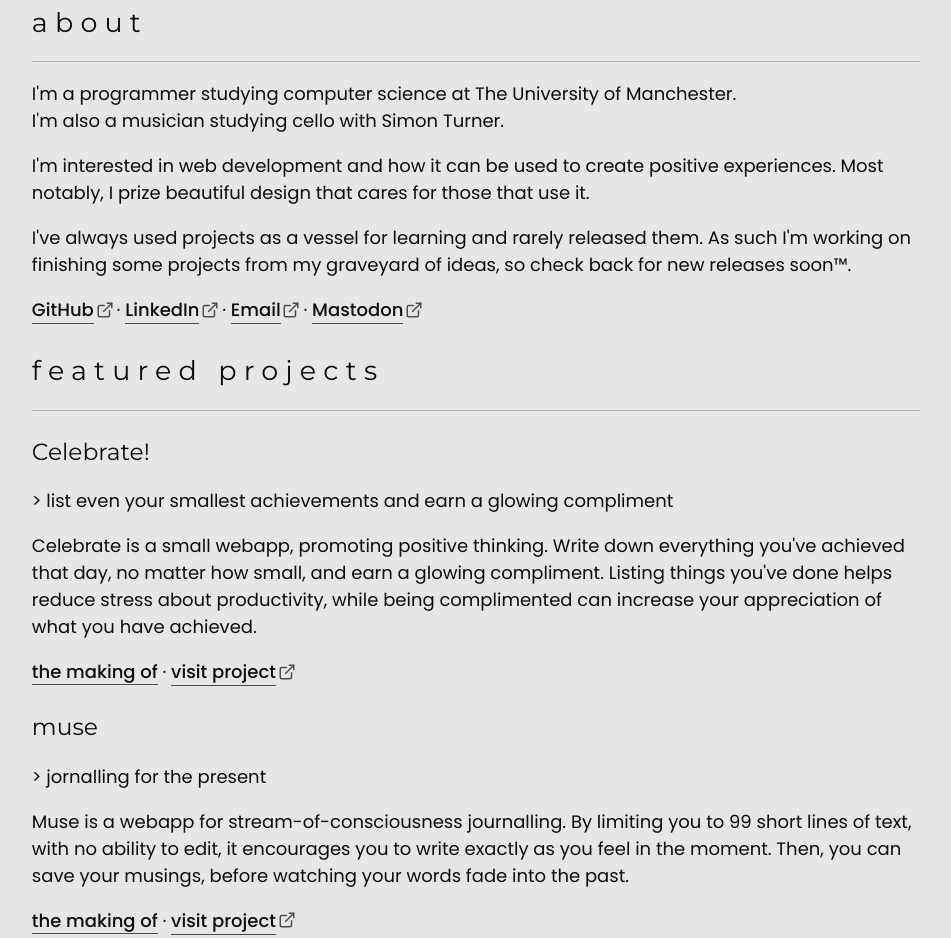
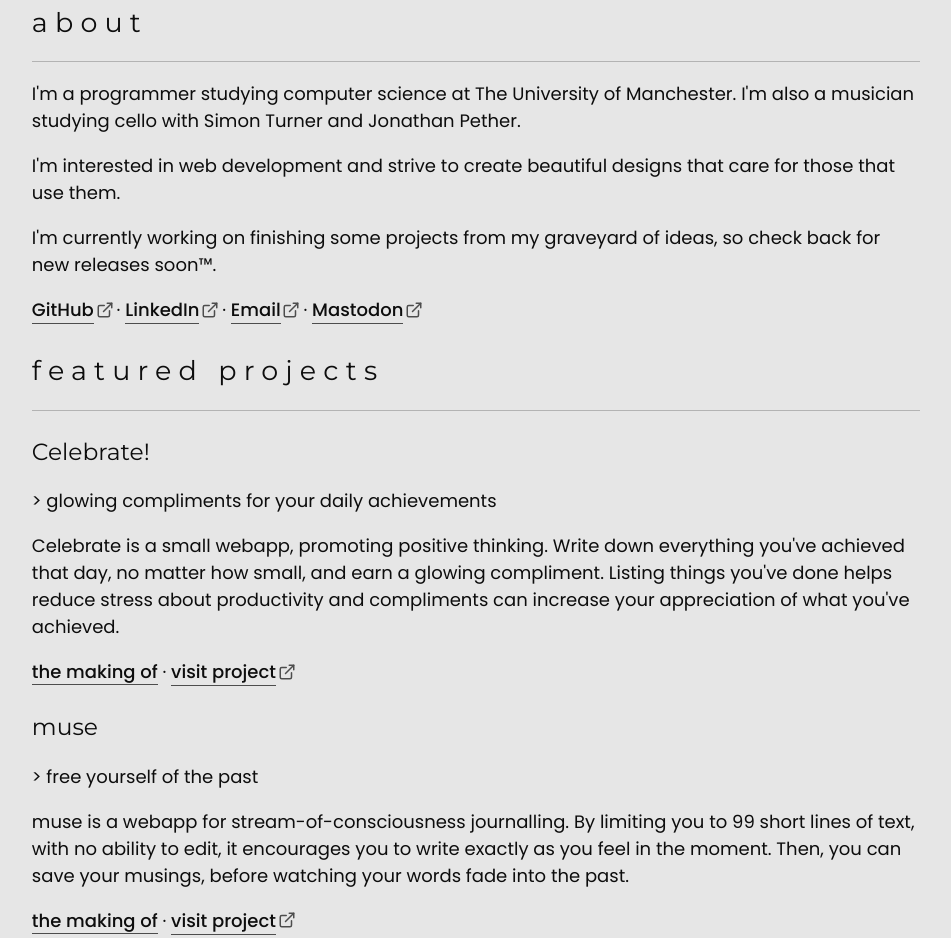
Before and after one commit to f11xter/f11xter.github.io, an Astro site: page / in a window 1280 px wide. Shown: the part 243-1181 px from the top of the page, without its empty margins (164-1115 px from the left). Built offline with nearby package versions, Linux system fonts and the light colour scheme; Astro itself is replaced by a stand-in of ours.

Commit message:
Update copy
Adopt markdown style guide
Enforced by VSCode extension DavidAnson.vscode-markdownlint

```diff
--- a/src/content/blog/2023-04-10-new_new_blog.md
+++ b/src/content/blog/2023-04-10-new_new_blog.md
@@ -1,6 +1,6 @@
 ---
 title: "New New Blog!"
-excerpt: "For when the old new blog just wasn't new enough."
+excerpt: "for when the old new blog just wasn't new enough"
 published: 2023-04-10
 ---
 
--- a/src/content/projects/celebrate.md
+++ b/src/content/projects/celebrate.md
@@ -1,15 +1,17 @@
 ---
 name: "Celebrate!"
 href: "https://f11xter.github.io/celebrate"
-tagline: "list even your smallest achievements and earn a glowing compliment"
-description: "Celebrate is a small webapp, promoting positive thinking. Write down everything you've achieved that day, no matter how small, and earn a glowing compliment. Listing things you've done helps reduce stress about productivity, while being complimented can increase your appreciation of what you have achieved."
+tagline: "glowing compliments for your daily achievements"
+description: "Celebrate is a small webapp, promoting positive thinking. Write down everything you've achieved that day, no matter how small, and earn a glowing compliment. Listing things you've done helps reduce stress about productivity and compliments can increase your appreciation of what you've achieved."
 featured: true
 ---
 
-*Celebrate!* is a small webapp, promoting positive thinking. I built it first during a time when I felt being overwhelmed by responsibilities was causing me to not get anything done. The idea is simple: once a day, write down everything you achieved (no matter how small) to earn a glowing compliment.
+*Celebrate!* is a small webapp, promoting positive thinking. I built it during a time when overwhelming responsibilities meant I was getting nothing done. The idea is simple: once a day, write down everything you achieved (no matter how small) to earn a glowing compliment.
 
 By listing all the small things you've done in a day, you can reduce stress about productivity: seeing a long list of small things such as "drank water" or "rested" is often more heartening than a short list of uncompleted projects or no list at all.
 
 Once you've completed your list, the site will think for a moment before giving you a compliment in a warm orange colour.
 
 *Celebrate!* is written in vanilla HTML, CSS and JS. It uses a 1-column design to emphasise its simplicity and encourage users to focus on the content. The loading bar is animated with random delays to make the site feel more dynamic and genuine, since the compliment is selected at random from a pre-determined list (even knowing this, users still enjoy the site and have benefited from its use).
+
+One of the simplest projects I've ever made, it is also my favourite. It has made a great positive impact on my and many others' lives and is a great place to seek judgement-free affirmation.
--- a/src/content/projects/muse.md
+++ b/src/content/projects/muse.md
@@ -1,8 +1,8 @@
 ---
 name: "muse"
 href: "https://f11xter.github.io/muse"
-tagline: "jornalling for the present"
-description: "Muse is a webapp for stream-of-consciousness journalling. By limiting you to 99 short lines of text, with no ability to edit, it encourages you to write exactly as you feel in the moment. Then, you can save your musings, before watching your words fade into the past."
+tagline: "free yourself of the past"
+description: "muse is a webapp for stream-of-consciousness journalling. By limiting you to 99 short lines of text, with no ability to edit, it encourages you to write exactly as you feel in the moment. Then, you can save your musings, before watching your words fade into the past."
 featured: true
 ---
 
@@ -12,4 +12,6 @@ I have found the site most useful when I'm feeling confused or disoriented. Writ
 
 The site works without signing up, allowing you to write and download musings, but an account is required to save your musings online to read later.
 
-The site is written in vanilla HTML, CSS & JS and use Firebase as an authentication backend and document NoSQL database. I opted not to use a framework for this project to aid in simplicity (despite more repeated code) and to improve my understanding of the essential tools I use.
+The site is written in vanilla HTML, CSS & JS and use Firebase as an authentication backend and NoSQL database. I opted not to use a framework for this project to aid in simplicity (despite more repeated code) and to improve my understanding of the essential tools I use.
+
+This approach to journalling is very opinionated and not for everyone. If you like to express your emotions but don't want them to weigh you down, give *muse* a go.
--- a/src/layouts/Layout.astro
+++ b/src/layouts/Layout.astro
@@ -11,7 +11,7 @@ const { title } = Astro.props;
 <!DOCTYPE html>
 <html lang="en">
 	<head>
-		<title>f11xter{title && " · " + title}</title>
+		<title>felix waller{title && " · " + title}</title>
 
 		<meta charset="UTF-8" />
 		<meta name="viewport" content="width=device-width" />
--- a/src/pages/index.astro
+++ b/src/pages/index.astro
@@ -17,18 +17,15 @@ const projects = await getCollection("projects", ({ data }) => data.featured);
 
     <p>
       I'm a programmer studying computer science at The University of
-      Manchester.
-      <br />
-      I'm also a musician studying cello with Simon Turner.
+      Manchester. I'm also a musician studying cello with Simon Turner and
+      Jonathan Pether.
     </p>
     <p>
-      I'm interested in web development and how it can be used to create
-      positive experiences. Most notably, I prize beautiful design that cares
-      for those that use it.
+      I'm interested in web development and strive to create beautiful designs
+      that care for those that use them.
     </p>
     <p>
-      I've always used projects as a vessel for learning and rarely released
-      them. As such I'm working on finishing some projects from my graveyard of
+      I'm currently working on finishing some projects from my graveyard of
       ideas, so check back for new releases soon&trade;.
     </p>
 
```
Also changed, not shown: src/content/blog/2023-04-11-recursive_components_for_mundane_tasks.md (+5 -0 lines).
